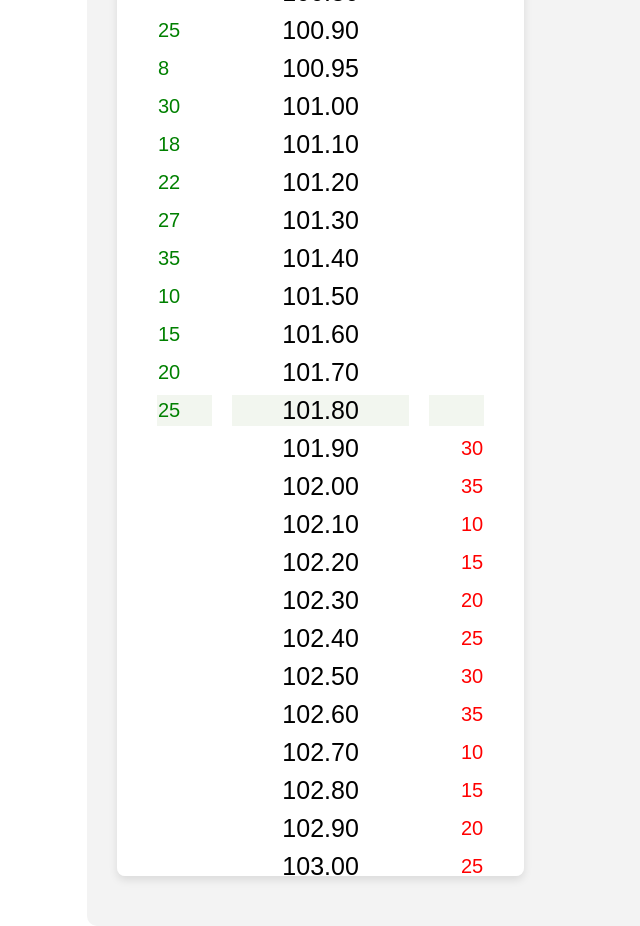
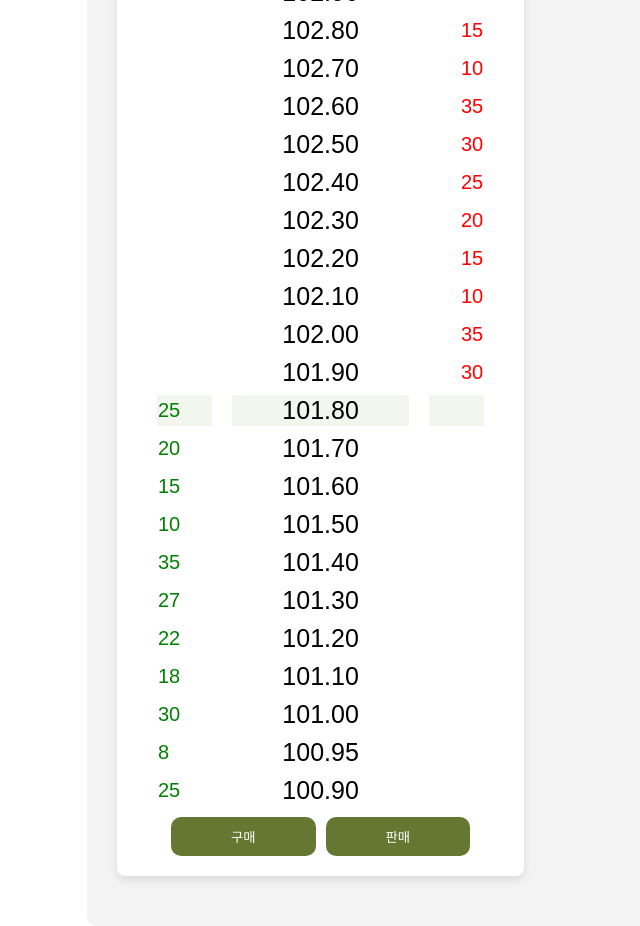
Before and after one commit to high-profit-guaranteed/front-end, a React (Create React App) app in the folder front/: page /info in a window 1280 px wide. Shown: the part 1400-2326 px from the top of the page, without its empty margins (123-763 px from the left). Built offline with nearby package versions, Linux system fonts and the light colour scheme; no server answers.

Commit message:
info 구매판매버튼 고정

```diff
--- a/front/src/pages/Home.jsx
+++ b/front/src/pages/Home.jsx
@@ -292,9 +292,9 @@ function Home() {
 
     const checkSession = async () => {
       try {
-        const response = await axiosInstance.post("https://duckling-back.d-v.kro.kr/api/checkSession", "{}");
+        const response = await axiosInstance.get("https://duckling-back.d-v.kro.kr/api/checkSession", "{}");
         if (response.status === 200) {
-          if (response.data === "success") {
+          if (response.data === "Success") {
             setIsLoading(false);
             setShowGraph(true);
           } else {
--- a/front/src/pages/Info_page/Order.jsx
+++ b/front/src/pages/Info_page/Order.jsx
@@ -1,7 +1,7 @@
 import React, { useState, useEffect } from 'react';
 
 const styles = {
-  orderContainer: {
+  dummyContainer: {
     backgroundColor: '#fff',
     borderRadius: '8px',
     padding: '20px',
@@ -10,9 +10,13 @@ const styles = {
     display: 'flex',
     flexDirection: 'column',
     justifyContent: 'space-between',
-    overflowY: 'auto',
+
     maxHeight: '1000px',
     boxShadow: '0 4px 8px rgba(0, 0, 0, 0.1)',
+  },
+  orderContainer: {
+
+    overflowY: 'auto',
   },
   buyOrder: {
     color: 'green',
@@ -33,6 +37,7 @@ const styles = {
     fontWeight: 'bold',
   },
   buttonContainer: {
+    margin: '10px 0 0 0',
     position: 'sticky',
     width: '100%',
     display: 'flex',
@@ -50,7 +55,8 @@ const styles = {
     cursor: 'pointer',
   },
   table: {
-    marginBottom: '30px',
+    width: '100%',
+    height: '100%',
     borderCollapse: 'separate',
     borderSpacing: '20px 7px',
     fontSize: '25px',
@@ -83,6 +89,7 @@ const Order = ({ orderData, currentPrice }) => {
   };
 
   return (
+    <div style={styles.dummyContainer}>
       <div style={styles.orderContainer}>
         <table style={styles.table}>
           <tbody>
@@ -109,6 +116,7 @@ const Order = ({ orderData, currentPrice }) => {
             ))}
           </tbody>
         </table>
+      </div>
       <div style={styles.buttonContainer}>
         <button style={styles.button} onClick={buyStock}>구매</button>
         <button style={styles.button} onClick={sellStock}>판매</button>
--- a/front/src/pages/Info_page/components/orderdata.jsx
+++ b/front/src/pages/Info_page/components/orderdata.jsx
@@ -1,35 +1,33 @@
 const orderData = [
-
-    { price: 100.50, quantity: 10, type: 'bid' },
-    { price: 100.60, quantity: 20, type: 'bid' },
-    { price: 100.70, quantity: 15, type: 'bid' },
-    { price: 100.80, quantity: 12, type: 'bid' },
-    { price: 100.90, quantity: 25, type: 'bid' },
-    { price: 100.95, quantity: 8, type: 'bid' },
-    { price: 101.00, quantity: 30, type: 'bid' },
-    { price: 101.10, quantity: 18, type: 'bid' },
-    { price: 101.20, quantity: 22, type: 'bid' },
-    { price: 101.30, quantity: 27, type: 'bid' },
-    { price: 101.40, quantity: 35, type: 'bid' },
-    { price: 101.50, quantity: 10, type: 'bid' },
-    { price: 101.60, quantity: 15, type: 'bid' },
-    { price: 101.70, quantity: 20, type: 'bid' },
-    { price: 101.80, quantity: 25, type: 'bid' },
-
-    { price: 101.90, quantity: 30, type: 'ask' },
-    { price: 102.00, quantity: 35, type: 'ask' },
-    { price: 102.10, quantity: 10, type: 'ask' },
-    { price: 102.20, quantity: 15, type: 'ask' },
-    { price: 102.30, quantity: 20, type: 'ask' },
-    { price: 102.40, quantity: 25, type: 'ask' },
-    { price: 102.50, quantity: 30, type: 'ask' },
-    { price: 102.60, quantity: 35, type: 'ask' },
-    { price: 102.70, quantity: 10, type: 'ask' },
-    { price: 102.80, quantity: 15, type: 'ask' },
-    { price: 102.90, quantity: 20, type: 'ask' },
-    { price: 103.00, quantity: 25, type: 'ask' },
-    { price: 103.10, quantity: 30, type: 'ask' },
-    { price: 103.20, quantity: 35, type: 'ask' },
+  { price: 103.20, quantity: 35, type: 'ask' },
+  { price: 103.10, quantity: 30, type: 'ask' },
+  { price: 103.00, quantity: 25, type: 'ask' },
+  { price: 102.90, quantity: 20, type: 'ask' },
+  { price: 102.80, quantity: 15, type: 'ask' },
+  { price: 102.70, quantity: 10, type: 'ask' },
+  { price: 102.60, quantity: 35, type: 'ask' },
+  { price: 102.50, quantity: 30, type: 'ask' },
+  { price: 102.40, quantity: 25, type: 'ask' },
+  { price: 102.30, quantity: 20, type: 'ask' },
+  { price: 102.20, quantity: 15, type: 'ask' },
+  { price: 102.10, quantity: 10, type: 'ask' },
+  { price: 102.00, quantity: 35, type: 'ask' },
+  { price: 101.90, quantity: 30, type: 'ask' },
+  { price: 101.80, quantity: 25, type: 'bid' },
+  { price: 101.70, quantity: 20, type: 'bid' },
+  { price: 101.60, quantity: 15, type: 'bid' },
+  { price: 101.50, quantity: 10, type: 'bid' },
+  { price: 101.40, quantity: 35, type: 'bid' },
+  { price: 101.30, quantity: 27, type: 'bid' },
+  { price: 101.20, quantity: 22, type: 'bid' },
+  { price: 101.10, quantity: 18, type: 'bid' },
+  { price: 101.00, quantity: 30, type: 'bid' },
+  { price: 100.95, quantity: 8, type: 'bid' },
+  { price: 100.90, quantity: 25, type: 'bid' },
+  { price: 100.80, quantity: 12, type: 'bid' },
+  { price: 100.70, quantity: 15, type: 'bid' },
+  { price: 100.60, quantity: 20, type: 'bid' },
+  { price: 100.50, quantity: 10, type: 'bid' },
   ];
 
   export default orderData;
```
Lines whose indentation alone changed are shown as unchanged.
